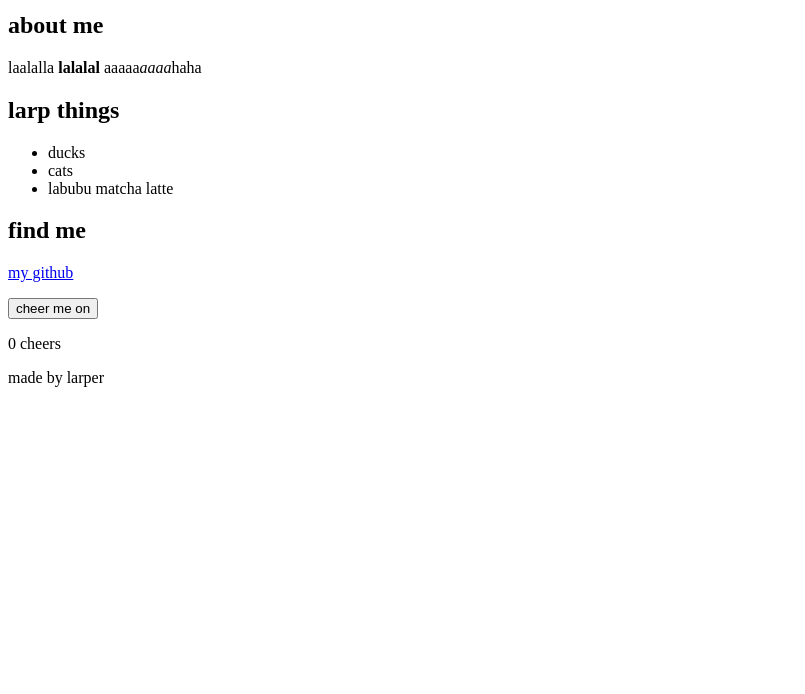
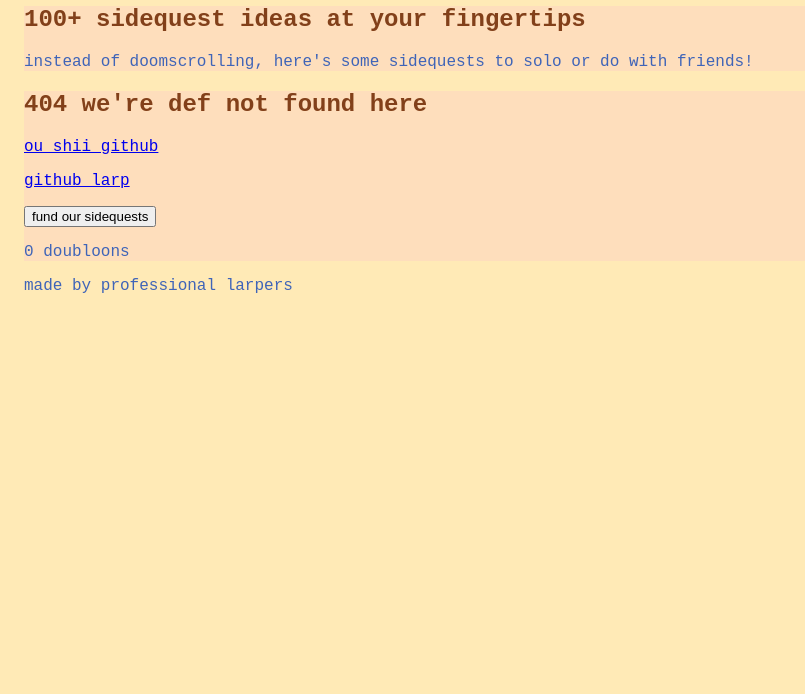
Before and after one commit to potatt-aa/sunbeam, a plain HTML site: page larper/index.html in a window 1280 px wide. Shown: the part 106-800 px from the top of the page, without its empty margins (0-805 px from the left). Drawn offline with Linux system fonts and the light colour scheme.

Commit message:
html and css changed

```diff
--- a/larper/index.html
+++ b/larper/index.html
@@ -2,42 +2,32 @@
 <html lang="en">
     <head>
         <meta charset="utf-8" />
-        <title>sunbeam</title>
+        <title>sidequest maxxing</title>
+        <link rel="stylesheet" href="style.css" />
     </head>
     <body>
         <header class="hero">
-             <h1>larp</h1>
-            <p class="tagline">profesional larper</p>
+             <h1>sidequest maxxing !</h1>
         </header>
 
         <main>
             <section class="card">
-                <h2>about me</h2>
-                <p>
-                laalalla <strong> lalalal</strong>
-            aaaaa<em>aaaa</em>haha
+                <h2>100+ sidequest ideas at your fingertips</h2>
+                <p>instead of doomscrolling, here's some sidequests to solo or do with friends!
                 </p>
             </section>
 
             <section class="card">
-                <h2>larp things</h2>
-                <ul>
-                    <li>ducks</li>
-                    <li>cats</li>
-                    <li>labubu matcha latte</li>
-                </ul>
-            </section>
-
-            <section class="card">
-                <h2>find me</h2>
-                <p><a href="https://github.com/potatt-aa">my github</a></p>
-                    <button id="cheer">cheer me on</button>
-                    <p id="count">0 cheers</p>
+                <h2>404 we're def not found here</h2>
+                <p><a href="https://github.com/potatt-aa">ou shii github</a></p>
+                <p><a href="https://github.com/RachXiXi">github larp</a></p>
+                    <button id="support">fund our sidequests</button>
+                    <p id="count">0 doubloons</p>
             </section>
         </main>
 
         <footer>
-            <p>made by larper</p>
+            <p>made by professional larpers</p>
         </footer>
     </body>
 </html>
--- a/larper/style.css
+++ b/larper/style.css
@@ -0,0 +1,22 @@
+body {
+    font-family: 'Courier New', Courier, monospace;
+     margin: 0;
+  padding: 2rem 1.5rem;
+  color: #3f64b8;
+    background: #ffeab6
+}
+
+/* by tag: every h2 on the page */
+h2 {
+  color: #82401a;
+}
+
+/* by class: anything with class="card" */
+.card {
+  background: #fedebc;
+}
+
+/* by id: the one element with id="doubloons" */
+#doubloons {
+  cursor: pointer;
+}
```
